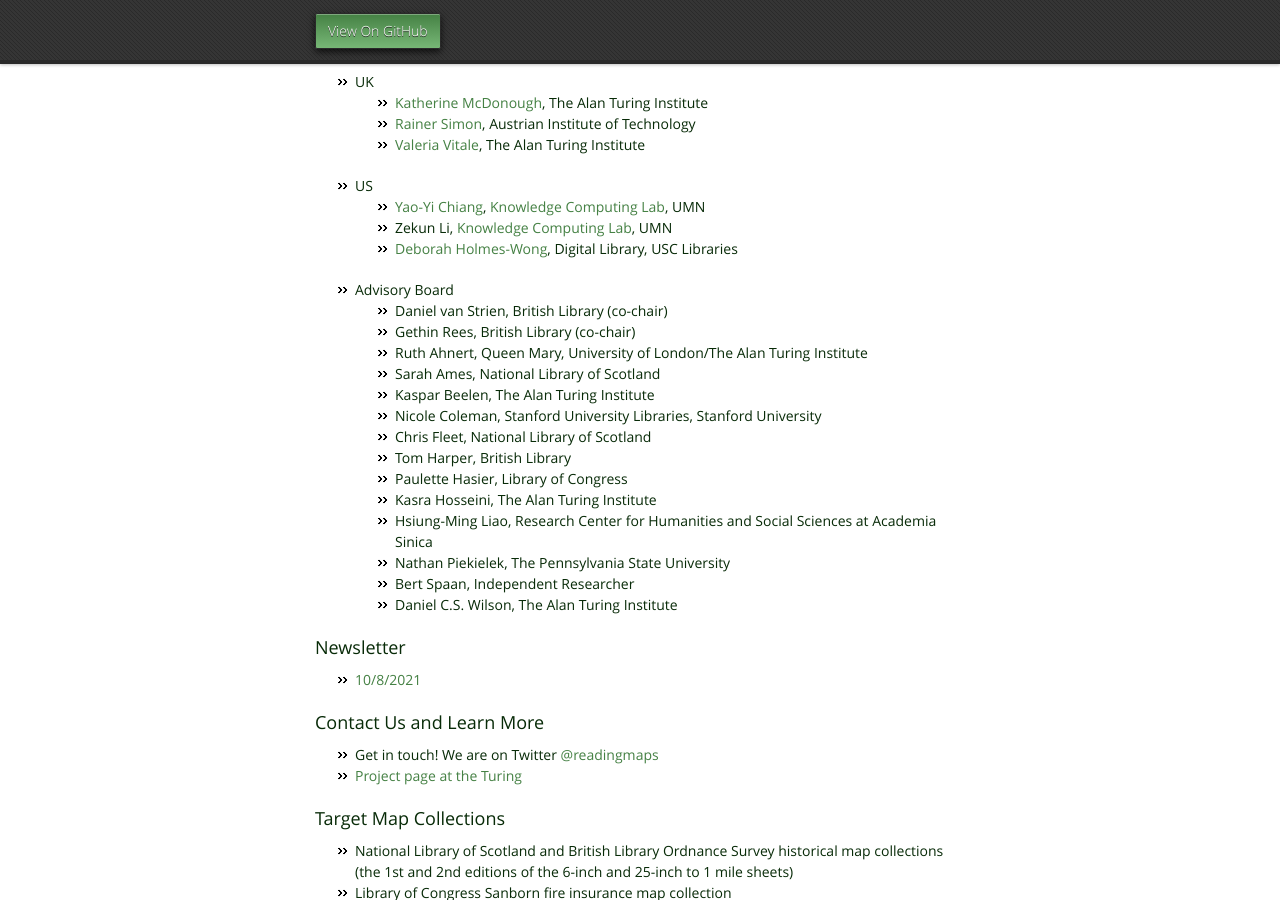
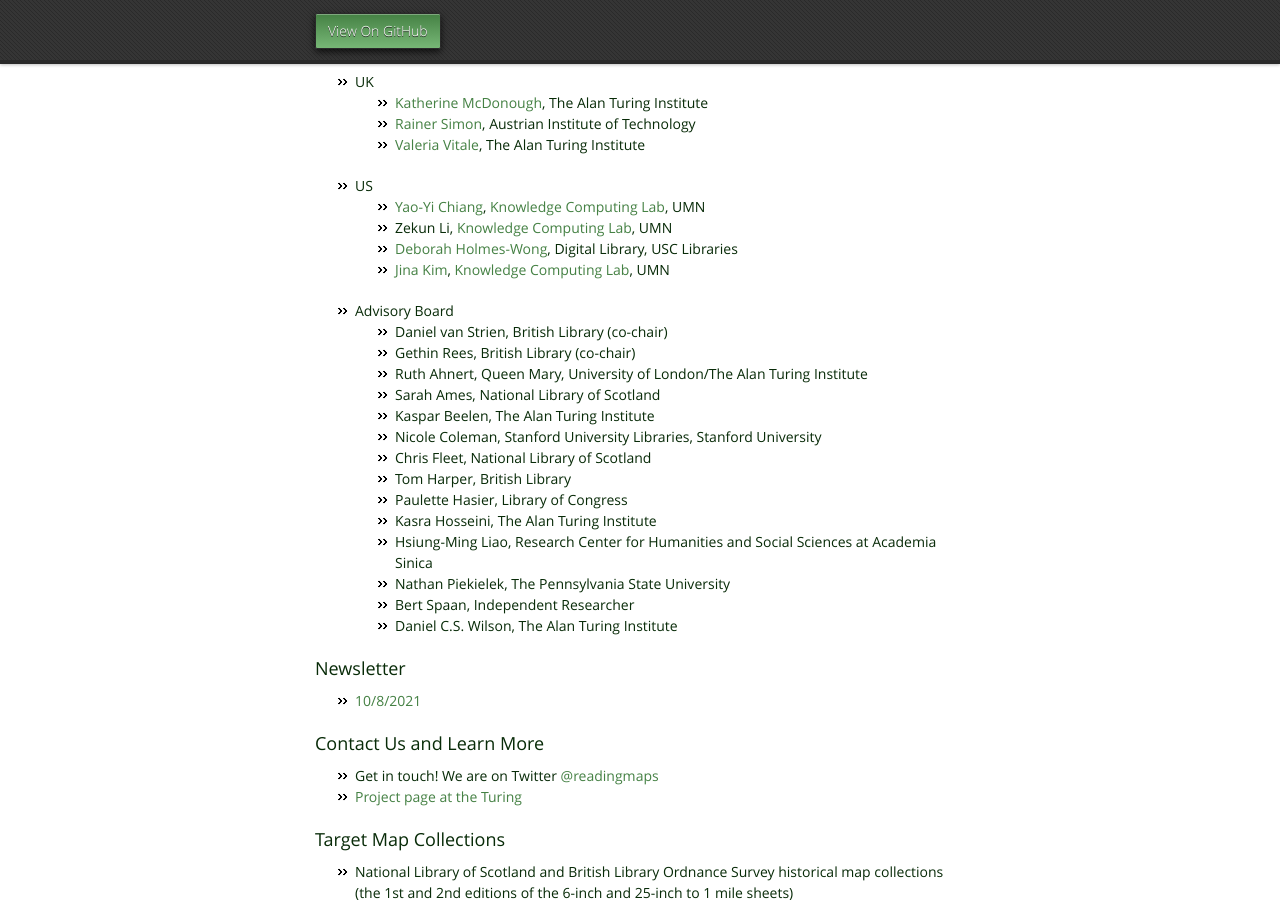
Before and after one commit to machines-reading-maps/machines-reading-maps.github.io, a Jekyll site: the page built from index.md, in a window 1280 px wide and 900 px high, scrolled down 750 px. Built offline with Jekyll 4.4.1, drawn with Linux system fonts in a browser that asks for light colours; our own code applies the rules of GitHub Pages for plain Markdown files.

Commit message:
Update index.md

```diff
--- a/index.md
+++ b/index.md
@@ -22,6 +22,7 @@ We will share code, datasets, and more via this website.
   - [Yao-Yi Chiang](https://yaoyichi.github.io/), [Knowledge Computing Lab](https://knowledge-computing.github.io/), UMN
   - Zekun Li, [Knowledge Computing Lab](https://knowledge-computing.github.io/), UMN
   - [Deborah Holmes-Wong](https://libraries.usc.edu/person/deborah-ann-holmes-wong), Digital Library, USC Libraries
+  - [Jina Kim](https://jina-kim.github.io/), [Knowledge Computing Lab](https://knowledge-computing.github.io/), UMN
 
 - Advisory Board
   - Daniel van Strien, British Library (co-chair)
```
